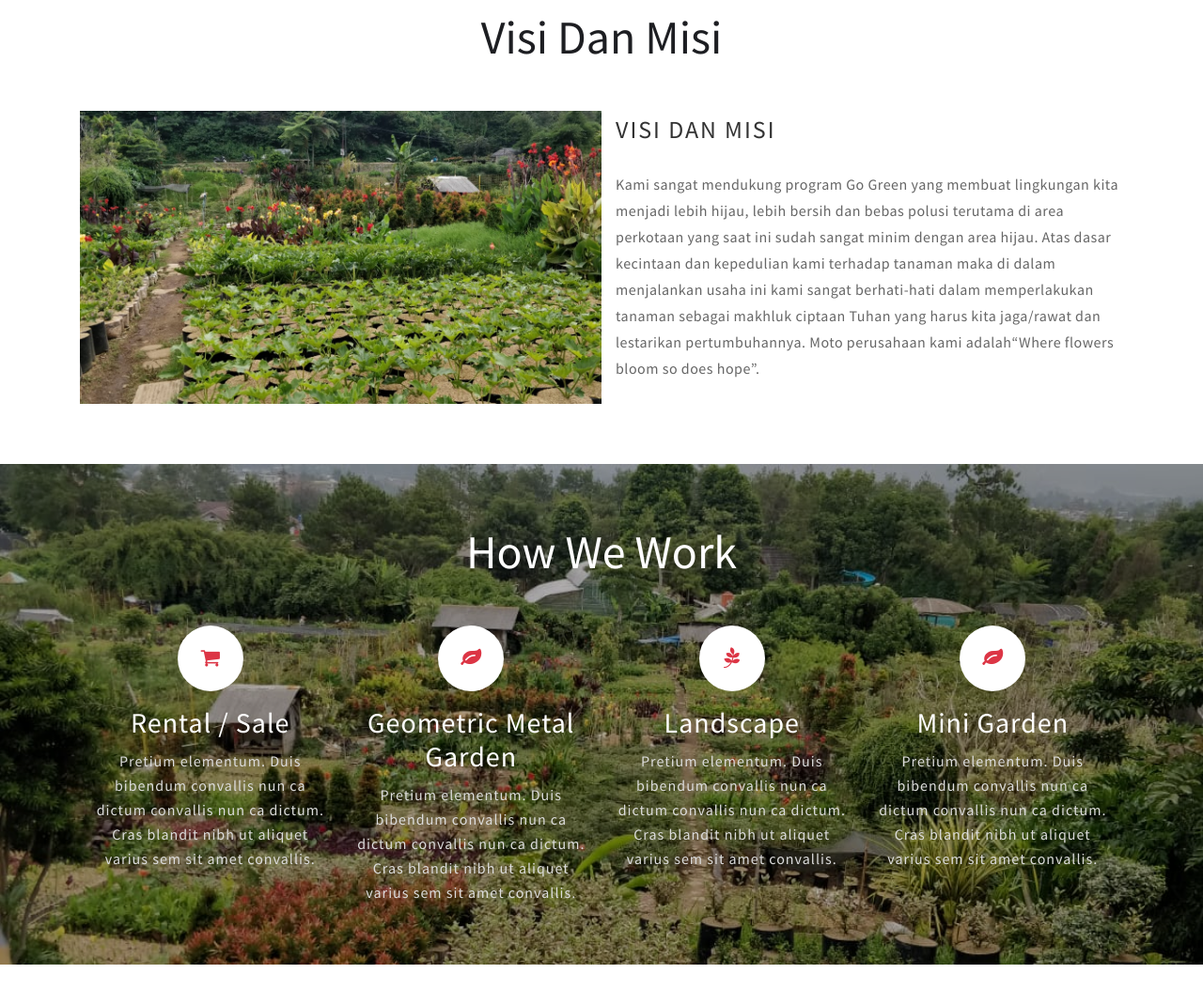
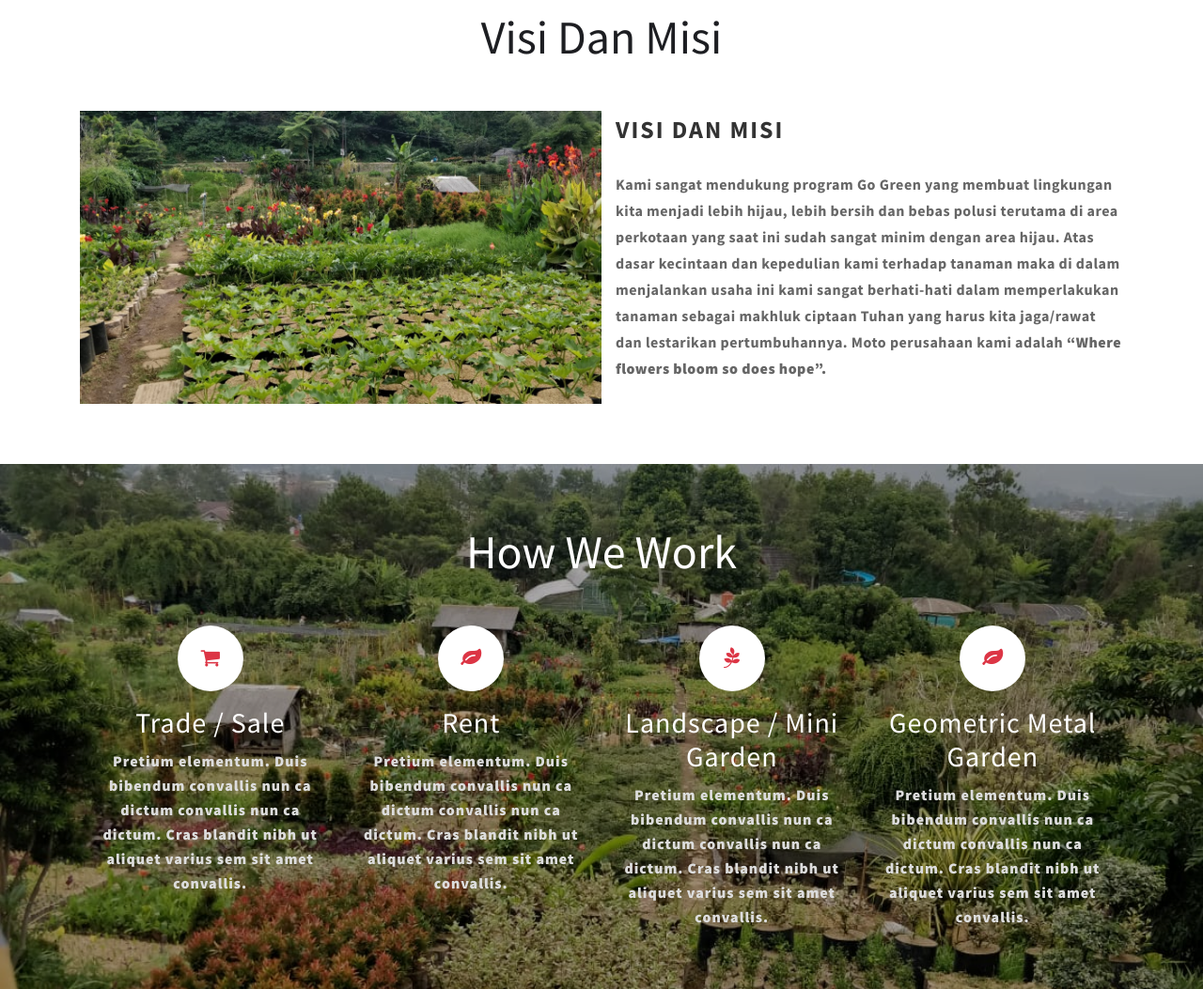
Before and after one commit to rianvputraa/flowerandtrees, a plain HTML site: page index.html in a window 1280 px wide. Shown: the part 1420-2473 px from the top of the page at 94% size. Drawn offline with Linux system fonts and the light colour scheme.

Commit message:
Update Index

```diff
--- a/index.html
+++ b/index.html
@@ -174,12 +174,12 @@
 				<img src="images/about2.jpg" class="img-fluid" />
 			</div>
 			<div class="col-lg-6 mb-lg-0 w3-agile-grid mb-5">
-				<h4 class="mb-4">VISI DAN MISI</h3>
+				<h4 class="mb-4"><b>VISI DAN MISI</h3>
 				<p class="mb-4">Kami sangat mendukung program Go Green yang membuat lingkungan kita menjadi lebih hijau, lebih bersih dan bebas polusi terutama di area perkotaan yang saat ini sudah sangat minim dengan area hijau.
 
 				Atas dasar kecintaan dan kepedulian kami terhadap tanaman maka di dalam menjalankan usaha ini kami sangat berhati-hati dalam memperlakukan tanaman sebagai makhluk ciptaan Tuhan yang harus kita jaga/rawat dan lestarikan pertumbuhannya.
 
-				Moto perusahaan kami adalah“Where flowers bloom so does hope”.</p>
+				Moto perusahaan kami adalah <b>“Where flowers bloom so does hope”.</p>
 
 				<!-- <p class="text-capitalize"> <span class="fa fa-check"></span> Duis bibendum convallis blandit dictum.</p>
 				<p class=" text-capitalize"> <span class="fa fa-check"></span> Cras blandit nibh blandit pretium dolor ipsum.</p>
@@ -199,22 +199,22 @@
 		<div class="row text-center join agile-info">
 			<div class="col-lg-3 col-md-6 steps-reach w3-agile-grid">
 				<span class="fa fa-shopping-cart"></span>
-				<h4>Rental / Sale</h4>
+				<h4>Trade / Sale</h4>
 				<p>Pretium elementum. Duis bibendum convallis nun ca dictum convallis nun ca dictum. Cras blandit nibh ut aliquet varius sem sit amet convallis.</p>
 			</div>
 			<div class="col-lg-3 col-md-6 mt-md-0 mt-5 steps-reach w3-agile-grid">
 				<span class="fa fa-leaf"></span>
-				<h4>Geometric Metal Garden</h4>
+				<h4>Rent</h4>
 				<p>Pretium elementum. Duis bibendum convallis nun ca dictum convallis nun ca dictum. Cras blandit nibh ut aliquet varius sem sit amet convallis.</p>
 			</div>
 			<div class="col-lg-3 col-md-6 mt-lg-0 mt-5 steps-reach w3-agile-grid">
 				<span class="fa fa-pagelines" aria-hidden="true"></span>
-				<h4>Landscape</h4>
+				<h4>Landscape / Mini Garden</h4>
 				<p>Pretium elementum. Duis bibendum convallis nun ca dictum convallis nun ca dictum. Cras blandit nibh ut aliquet varius sem sit amet convallis.</p>
 			</div>
 			<div class="col-lg-3 col-md-6 mt-lg-0 mt-5 steps-reach w3-agile-grid">
 				<span class="fa fa-leaf" aria-hidden="true"></span>
-				<h4>Mini Garden</h4>
+				<h4>Geometric Metal Garden</h4>
 				<p>Pretium elementum. Duis bibendum convallis nun ca dictum convallis nun ca dictum. Cras blandit nibh ut aliquet varius sem sit amet convallis.</p>
 			</div>
 		</div>
```
